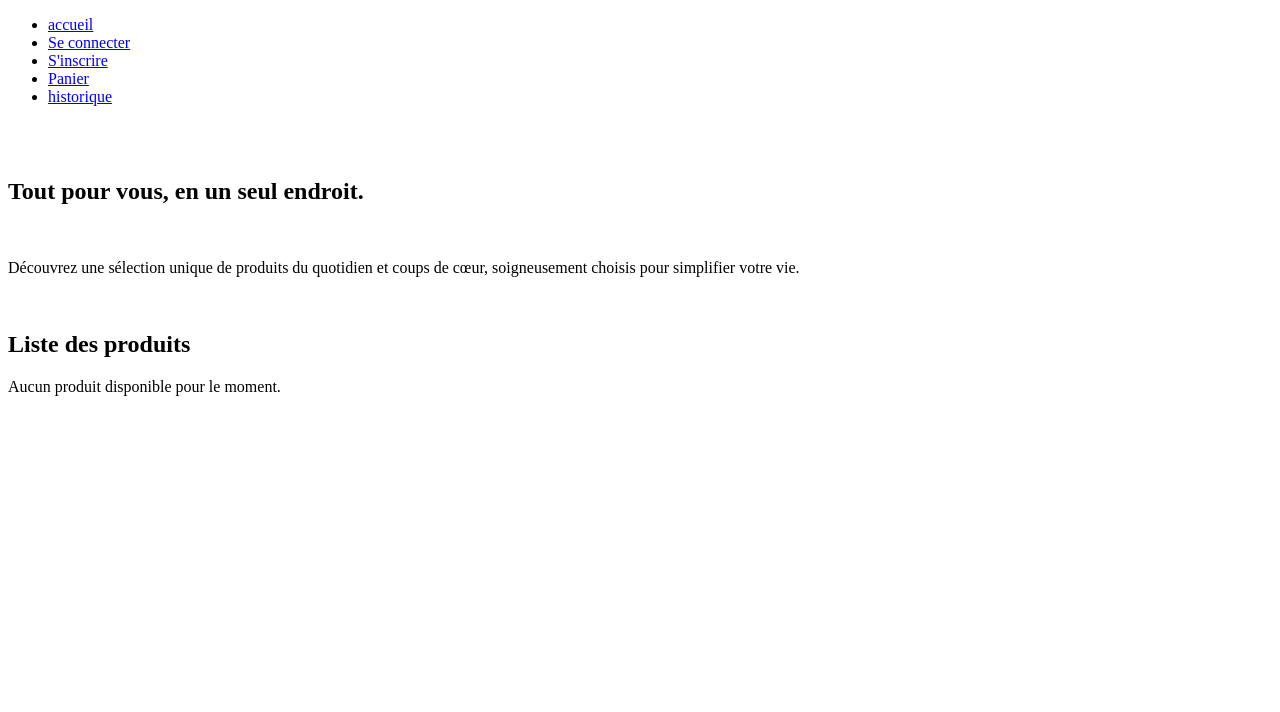
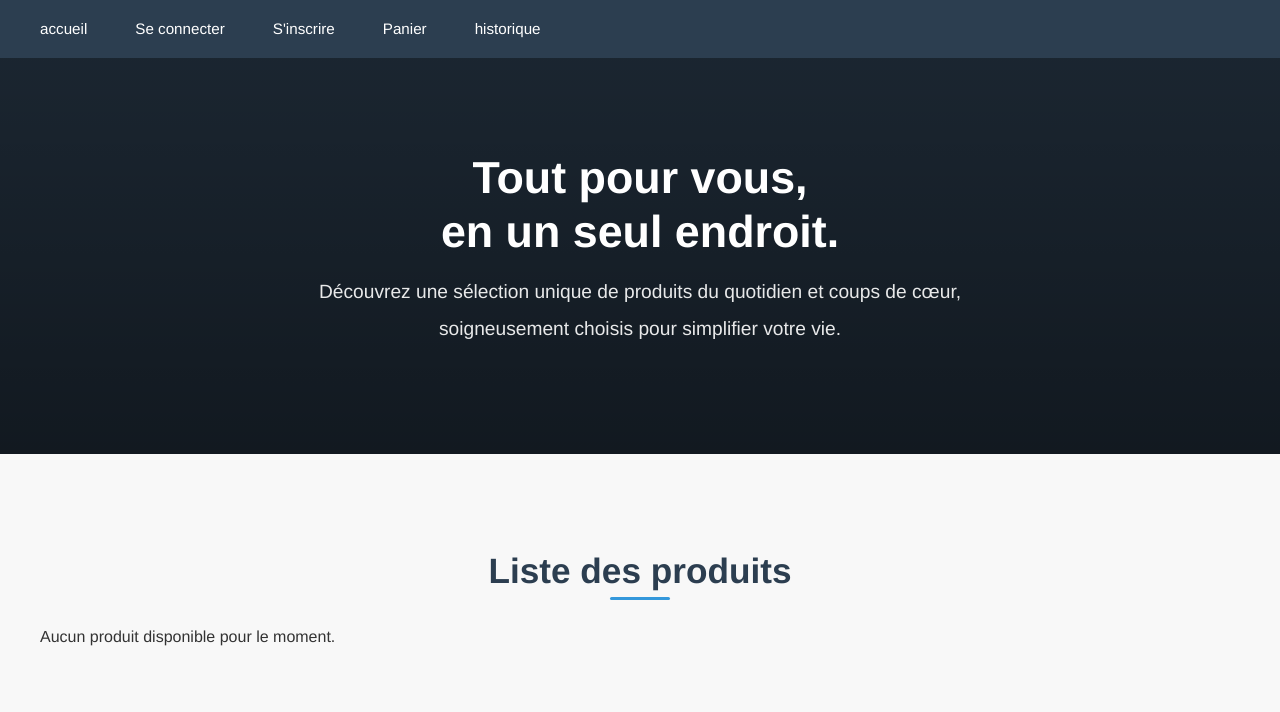
Before and after one commit to fournest/tp_boutique, a PHP site: page /Arinfo/ in a window 1280 px wide. Shown: the top 712 px of the page. Run offline with PHP 8.4, Linux system fonts and the light colour scheme; data that the repository does not hold is empty.

Commit message:
avec modif

```diff
--- a/public/css/style.css
+++ b/public/css/style.css
@@ -0,0 +1,551 @@
+:root {
+    --couleur-primaire: #3498db;
+    --couleur-secondaire: #2c3e50;
+    --couleur-accent: #e74c3c;
+    --couleur-texte: #333;
+    --couleur-texte-clair: #7f8c8d;
+    --couleur-fond: #f8f8f8;
+    --couleur-fond-carte: #ffffff;
+    --couleur-bordure: #e0e0e0;
+
+    --famille-police-sans: 'Helvetica Neue', Helvetica, Arial, sans-serif;
+    --famille-police-serif: 'Georgia', serif;
+
+    --espacement-xs: 8px;
+    --espacement-sm: 16px;
+    --espacement-md: 24px;
+    --espacement-lg: 48px;
+}
+
+body {
+    font-family: var(--famille-police-sans);
+    line-height: 1.6;
+    color: var(--couleur-texte);
+    background-color: var(--couleur-fond);
+    margin: 0;
+    padding: 0;
+    box-sizing: border-box;
+}
+
+h1, h2, h3, h4 {
+    font-family: var(--famille-police-sans);
+    color: var(--couleur-secondaire);
+    margin-top: 0;
+    margin-bottom: var(--espacement-sm);
+    line-height: 1.2;
+}
+
+h1 {
+    font-size: 2.8em;
+    font-weight: 700;
+}
+
+h2 {
+    font-size: 2.2em;
+    font-weight: 600;
+    text-align: center;
+    margin-top: var(--espacement-lg);
+    margin-bottom: var(--espacement-md);
+    position: relative;
+    padding-bottom: var(--espacement-xs);
+}
+
+h2::after {
+    content: '';
+    position: absolute;
+    left: 50%;
+    bottom: 0;
+    transform: translateX(-50%);
+    width: 60px;
+    height: 3px;
+    background-color: var(--couleur-primaire);
+    border-radius: 2px;
+}
+
+h3 {
+    font-size: 1.5em;
+    font-weight: 600;
+}
+
+h4 {
+    font-size: 1em;
+    font-weight: 500;
+    color: var(--couleur-texte-clair);
+    margin-bottom: var(--espacement-xs);
+}
+
+p {
+    margin-bottom: var(--espacement-sm);
+}
+
+a {
+    color: var(--couleur-primaire);
+    text-decoration: none;
+    transition: color 0.3s ease;
+}
+
+a:hover {
+    color: var(--couleur-accent);
+}
+
+main {
+    padding: var(--espacement-lg) var(--espacement-sm);
+    max-width: 1200px;
+    margin: 0 auto;
+}
+
+nav {
+    background-color: var(--couleur-secondaire);
+    padding: var(--espacement-sm) var(--espacement-md);
+    display: flex;
+    justify-content: space-between;
+    align-items: center;
+    flex-wrap: wrap;
+    gap: var(--espacement-sm);
+    box-shadow: 0 2px 10px rgba(0, 0, 0, 0.1);
+}
+
+.navbar {
+    list-style: none;
+    margin: 0;
+    padding: 0;
+    display: flex;
+    gap: var(--espacement-sm);
+    flex-wrap: wrap;
+}
+
+.navbar li a {
+    color: var(--couleur-fond-carte);
+    padding: var(--espacement-xs) var(--espacement-sm);
+    border-radius: 5px;
+    transition: background-color 0.3s ease, color 0.3s ease;
+    font-weight: 500;
+    font-size: 0.95em;
+    white-space: nowrap;
+}
+
+.navbar li a:hover,
+.navbar li a.active {
+    background-color: var(--couleur-primaire);
+    color: var(--couleur-fond-carte);
+}
+
+nav h3.fourth-title {
+    color: var(--couleur-fond-carte);
+    margin: 0;
+    font-size: 1.1em;
+    font-weight: 400;
+}
+
+nav h3.fourth-title span {
+    font-weight: 600;
+    color: var(--couleur-primaire);
+}
+
+nav form {
+    margin: 0;
+}
+
+.primary-button {
+    display: inline-block;
+    background-color: var(--couleur-primaire);
+    color: var(--couleur-fond-carte);
+    border: none;
+    padding: var(--espacement-xs) var(--espacement-sm);
+    border-radius: 5px;
+    cursor: pointer;
+    font-size: 0.9em;
+    font-weight: 600;
+    text-transform: uppercase;
+    text-decoration: none;
+    transition: background-color 0.3s ease, transform 0.3s ease, box-shadow 0.3s ease;
+}
+
+.primary-button:hover {
+    background-color: #2980b9;
+    transform: translateY(-1px);
+    box-shadow: 0 2px 4px rgba(0, 0, 0, 0.1);
+}
+
+.accent-button {
+    background-color: var(--couleur-accent);
+    color: var(--couleur-fond-carte);
+    border: none;
+    padding: var(--espacement-xs) var(--espacement-sm);
+    border-radius: 5px;
+    cursor: pointer;
+    font-size: 0.9em;
+    font-weight: 600;
+    text-transform: uppercase;
+    text-decoration: none;
+    transition: background-color 0.3s ease, transform 0.3s ease, box-shadow 0.3s ease;
+}
+
+.accent-button:hover {
+    background-color: #c0392b;
+    transform: translateY(-1px);
+    box-shadow: 0 2px 4px rgba(0, 0, 0, 0.1);
+}
+
+.hero__section {
+    background-color: var(--couleur-secondaire);
+    color: var(--couleur-fond-carte);
+    text-align: center;
+    padding: var(--espacement-lg) var(--espacement-sm);
+    display: flex;
+    justify-content: center;
+    align-items: center;
+    min-height: 300px;
+    position: relative;
+    overflow: hidden;
+}
+
+.hero__section::before {
+    content: '';
+    position: absolute;
+    top: 0;
+    left: 0;
+    width: 100%;
+    height: 100%;
+    background: linear-gradient(rgba(0,0,0,0.4), rgba(0,0,0,0.6));
+    z-index: 1;
+}
+
+.hero__section__text {
+    position: relative;
+    z-index: 2;
+    max-width: 800px;
+}
+
+.hero-title {
+    color: var(--couleur-fond-carte);
+    margin-bottom: var(--espacement-sm);
+}
+
+.hero__section p {
+    font-size: 1.2em;
+    line-height: 1.5;
+    color: rgba(255, 255, 255, 0.9);
+}
+
+.line-jump {
+    display: block;
+}
+
+.line-jump-ls {
+    display: block;
+    margin-top: var(--espacement-xs);
+}
+
+form {
+    background-color: var(--couleur-fond-carte);
+    padding: var(--espacement-md);
+    border-radius: 8px;
+    box-shadow: 0 4px 12px rgba(0, 0, 0, 0.05);
+    max-width: 400px;
+    margin: var(--espacement-md) auto var(--espacement-lg) auto;
+    display: flex;
+    flex-direction: column;
+    gap: var(--espacement-sm);
+}
+
+form label {
+    font-weight: 600;
+    color: var(--couleur-texte);
+    margin-bottom: 4px;
+    display: block;
+}
+
+form input[type="text"],
+form input[type="email"],
+form input[type="password"],
+form input[type="number"] {
+    width: calc(100% - 20px);
+    padding: 10px;
+    border: 1px solid var(--couleur-bordure);
+    border-radius: 5px;
+    font-size: 1em;
+    color: var(--couleur-texte);
+    transition: border-color 0.3s ease, box-shadow 0.3s ease;
+}
+
+form input[type="text"]:focus,
+form input[type="email"]:focus,
+form input[type="password"]:focus,
+form input[type="number"]:focus {
+    border-color: var(--couleur-primaire);
+    outline: none;
+    box-shadow: 0 0 0 3px rgba(52, 152, 219, 0.2);
+}
+
+form input[type="submit"] {
+    background-color: var(--couleur-primaire);
+    color: var(--couleur-fond-carte);
+    border: none;
+    padding: var(--espacement-sm) var(--espacement-md);
+    border-radius: 5px;
+    cursor: pointer;
+    font-size: 1em;
+    font-weight: 600;
+    text-transform: uppercase;
+    transition: background-color 0.3s ease;
+    align-self: center;
+    margin-top: var(--espacement-sm);
+}
+
+form input[type="submit"]:hover {
+    background-color: #2980b9;
+}
+
+table {
+    width: 100%;
+    border-collapse: collapse;
+    margin-top: var(--espacement-md);
+    box-shadow: 0 4px 12px rgba(0, 0, 0, 0.05);
+    background-color: var(--couleur-fond-carte);
+    border-radius: 8px;
+    overflow: hidden;
+    margin-bottom: var(--espacement-lg);
+}
+
+table thead th,
+.tableau th {
+    background-color: var(--couleur-secondaire);
+    color: var(--couleur-fond-carte);
+    padding: var(--espacement-sm) var(--espacement-md);
+    text-align: left;
+    font-weight: 600;
+    text-transform: uppercase;
+    font-size: 0.9em;
+}
+
+table tbody tr {
+    transition: background-color 0.3s ease;
+}
+
+table tbody tr:hover {
+    background-color: var(--couleur-fond);
+}
+
+table tbody td,
+.tableau-contenu td {
+    padding: var(--espacement-sm) var(--espacement-md);
+    border-bottom: 1px solid var(--couleur-bordure);
+    color: var(--couleur-texte);
+    font-size: 0.9em;
+}
+
+table tbody tr:nth-child(even) {
+    background-color: var(--couleur-fond);
+}
+
+.product__card {
+    background-color: var(--couleur-fond-carte);
+    border: 1px solid var(--couleur-bordure);
+    border-radius: 8px;
+    overflow: hidden;
+    display: flex;
+    flex-direction: column;
+    box-shadow: 0 4px 12px rgba(0, 0, 0, 0.05);
+    transition: transform 0.3s ease, box-shadow 0.3s ease;
+}
+
+.product__card:hover {
+    transform: translateY(-5px);
+    box-shadow: 0 8px 20px rgba(0, 0, 0, 0.1);
+}
+
+.product__card__image {
+    width: 100%;
+    height: 200px;
+    overflow: hidden;
+    display: flex;
+    align-items: center;
+    justify-content: center;
+    background-color: var(--couleur-fond);
+}
+
+.product__card__image img {
+    width: 100%;
+    height: 100%;
+    object-fit: cover;
+    display: block;
+}
+
+.product__card__text {
+    padding: var(--espacement-sm);
+    display: flex;
+    flex-direction: column;
+    flex-grow: 1;
+}
+
+.product__card__text__titres {
+    margin-bottom: var(--espacement-xs);
+}
+
+.product__card__text p {
+    font-size: 0.95em;
+    color: var(--couleur-texte);
+    flex-grow: 1;
+}
+
+.product__card__text .fourth-title {
+    font-size: 1.3em;
+    font-weight: 700;
+    color: var(--couleur-primaire);
+    margin-top: var(--espacement-sm);
+    margin-bottom: var(--espacement-sm);
+}
+
+.product__card__text__buttons {
+    margin-top: auto;
+    text-align: center;
+}
+
+.product__card__text__buttons a {
+    display: inline-block;
+    background-color: var(--couleur-primaire);
+    color: var(--couleur-fond-carte);
+    padding: var(--espacement-xs) var(--espacement-sm);
+    border-radius: 5px;
+    text-transform: uppercase;
+    font-weight: 600;
+    font-size: 0.9em;
+    transition: background-color 0.3s ease;
+}
+
+.product__card__text__buttons a:hover {
+    background-color: var(--couleur-accent);
+    color: var(--couleur-fond-carte);
+}
+
+form[action*="add_product"] {
+    max-width: 500px;
+}
+
+.tableau-contenu td:last-child,
+.tableau-contenu td:nth-last-child(2) {
+    white-space: nowrap;
+    width: 1%;
+}
+
+.tableau-contenu a.primary-button {
+    padding: var(--espacement-xs) calc(var(--espacement-sm) / 1.5);
+    font-size: 0.85em;
+    margin: 2px;
+}
+
+.tableau-contenu td a[href*="delete_product"] {
+    background-color: var(--couleur-accent);
+    color: var(--couleur-fond-carte);
+    padding: var(--espacement-xs) calc(var(--espacement-sm) / 1.5);
+    font-size: 0.85em;
+    margin: 2px;
+}
+
+.tableau-contenu td a[href*="delete_product"]:hover {
+    background-color: #c0392b;
+}
+
+a[href*="liste_utilisateur"] {
+    display: block;
+    text-align: center;
+    margin-top: var(--espacement-md);
+    margin-bottom: var(--espacement-lg);
+    font-size: 1.1em;
+    font-weight: 600;
+    color: var(--couleur-primaire);
+    text-decoration: underline;
+}
+
+a[href*="liste_utilisateur"]:hover {
+    color: var(--couleur-accent);
+}
+
+.panier {
+    padding: var(--espacement-lg) var(--espacement-sm);
+    max-width: 1000px;
+    margin: 0 auto;
+}
+
+.panier h1 {
+    text-align: center;
+    margin-bottom: var(--espacement-md);
+    color: var(--couleur-secondaire);
+    font-size: 2.5em;
+}
+
+.panier table th:nth-child(1),
+.panier table td:nth-child(1) {
+    width: 40%;
+}
+
+.panier table th:nth-child(2),
+.panier table td:nth-child(2) {
+    width: 20%;
+    text-align: right;
+}
+
+.panier table th:nth-child(3),
+.panier table td:nth-child(3) {
+    width: 15%;
+    text-align: center;
+}
+
+.panier table th:nth-child(4),
+.panier table td:nth-child(4) {
+    width: 25%;
+    text-align: center;
+    white-space: nowrap;
+}
+
+.panier table td a {
+    color: var(--couleur-accent);
+    text-decoration: underline;
+    font-weight: 500;
+    font-size: 0.85em;
+    transition: color 0.3s ease;
+}
+
+.panier table td a:hover {
+    color: #c0392b;
+}
+
+table tfoot tr {
+    background-color: var(--couleur-secondaire);
+    color: var(--couleur-fond-carte);
+    font-size: 1.1em;
+    font-weight: 700;
+}
+
+table tfoot td {
+    padding: var(--espacement-sm) var(--espacement-md);
+    border-top: 2px solid var(--couleur-primaire);
+    text-align: right;
+}
+
+table tfoot td:first-child {
+    text-align: left;
+}
+
+.panier .primary-button {
+    display: block;
+    width: fit-content;
+    margin: var(--espacement-md) auto;
+    padding: var(--espacement-sm) var(--espacement-lg);
+    font-size: 1.1em;
+    font-weight: 700;
+    text-transform: uppercase;
+    box-shadow: 0 4px 8px rgba(0, 0, 0, 0.1);
+}
+
+.panier .primary-button:hover {
+    box-shadow: 0 6px 12px rgba(0, 0, 0, 0.15);
+}
+
+.panier table tbody tr td[colspan="4"] {
+    text-align: center;
+    font-style: italic;
+    color: var(--couleur-texte-clair);
+    padding: var(--espacement-lg);
+}
--- a/view/admin_produits.php
+++ b/view/admin_produits.php
@@ -18,6 +18,10 @@
         <th>Prix</th>
         <th>Categorie</th>
         <th>Stock</th>
+        <th>Actions</th>
+        <th>Actions</th>
+
+
     </tr>
 
     <?php
```
Also changed, not shown: view/accueil.php (+4 -4 lines).
